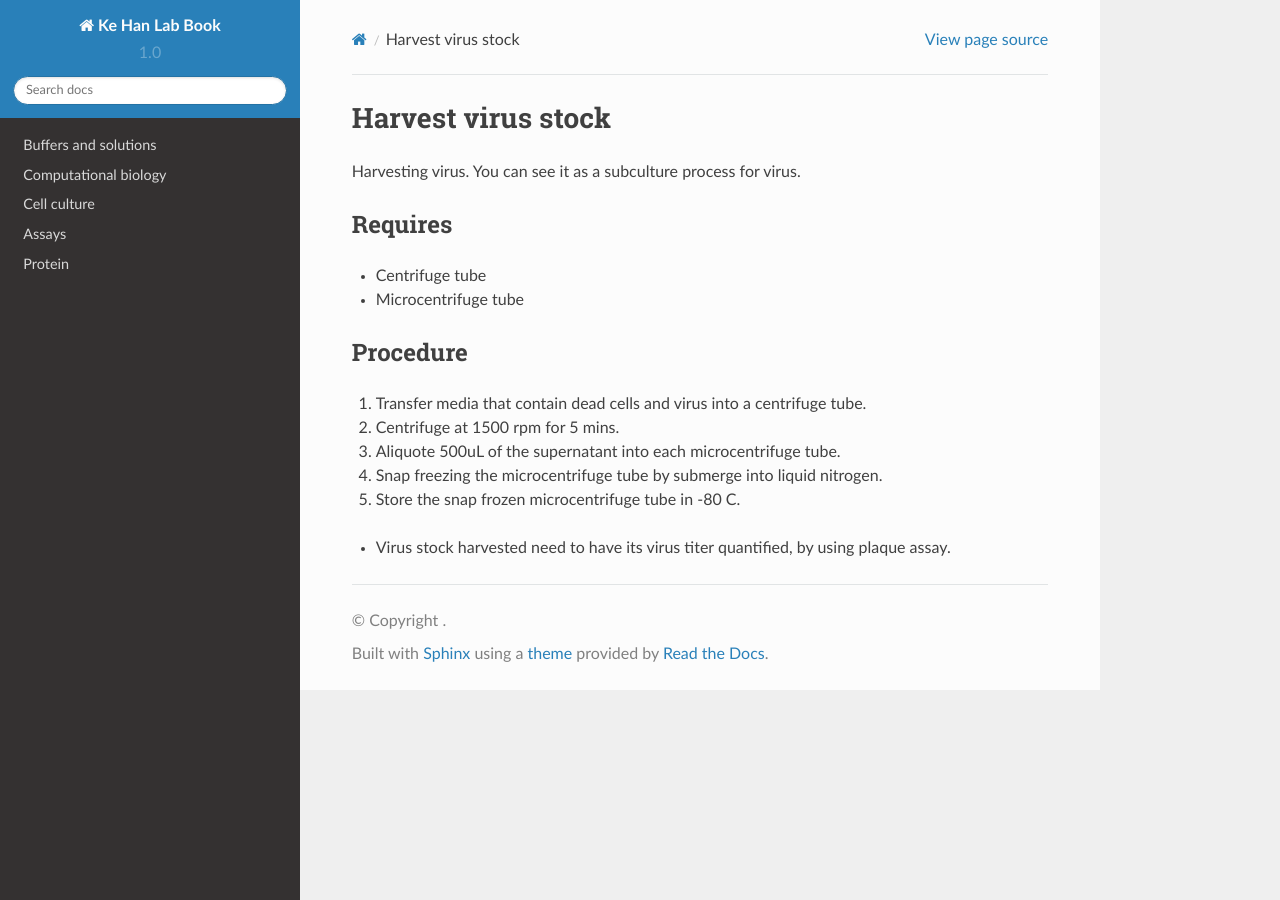
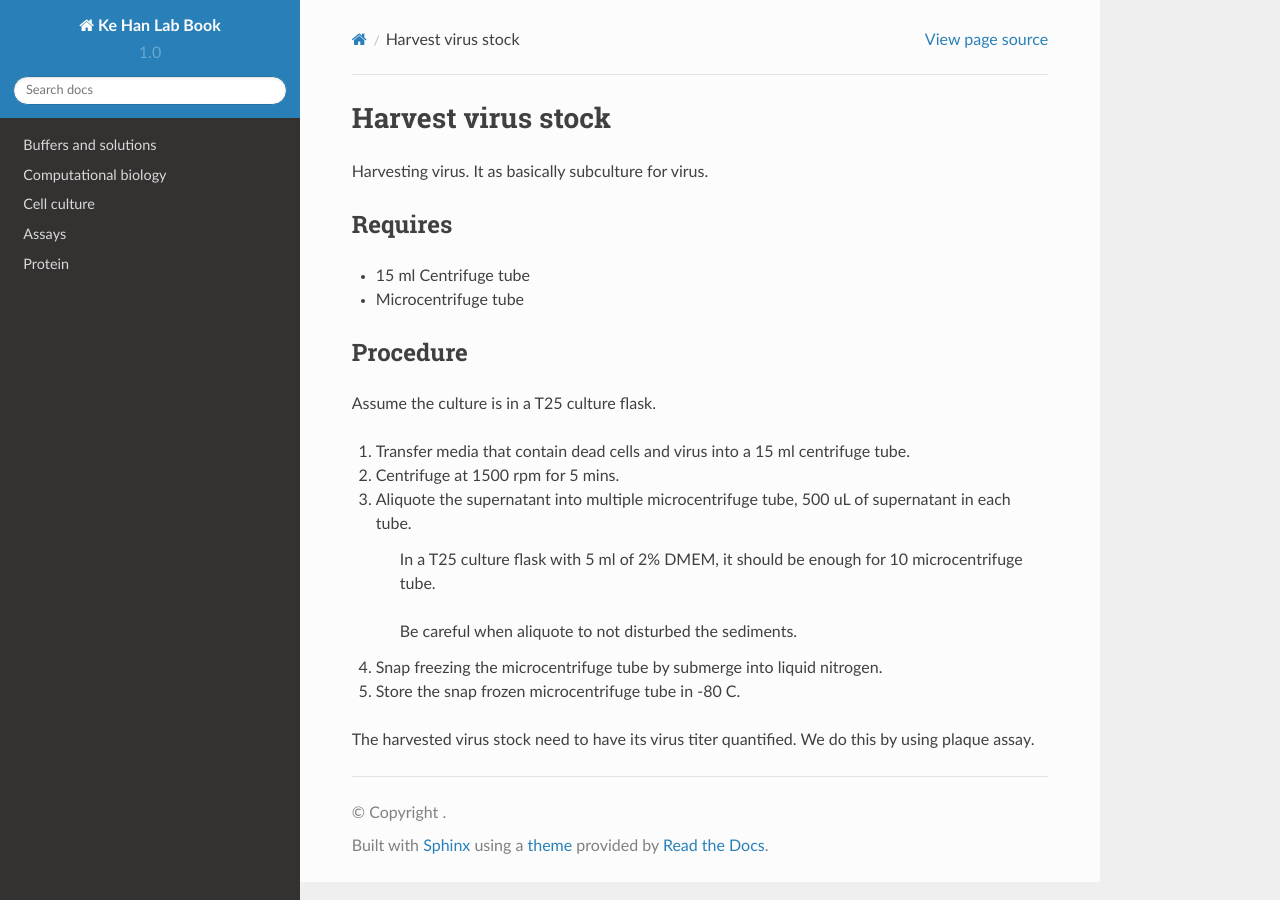
Before and after one commit to kehantan/labbook, a Sphinx documentation site: the page built from docs/virus/harvest.rst, in a window 1280 px wide. Built offline with Sphinx 7.4.7 and the Read the Docs theme 2.0.0, drawn with Linux system fonts in a browser that asks for light colours.

Commit message:
Update harvest.rst

```diff
--- a/docs/virus/harvest.rst
+++ b/docs/virus/harvest.rst
@@ -1,19 +1,27 @@
 Harvest virus stock
 ===================
 
-Harvesting virus. You can see it as a subculture process for virus.
+Harvesting virus. It as basically subculture for virus.
 
 Requires
 --------
-* Centrifuge tube
+* 15 ml Centrifuge tube
 * Microcentrifuge tube
 
 Procedure
 ---------
-#. Transfer media that contain dead cells and virus into a centrifuge tube.
+
+Assume the culture is in a T25 culture flask.
+
+#. Transfer media that contain dead cells and virus into a 15 ml centrifuge tube.
 #. Centrifuge at 1500 rpm for 5 mins.
-#. Aliquote 500uL of the supernatant into each microcentrifuge tube.
+#. Aliquote the supernatant into multiple microcentrifuge tube, 500 uL of supernatant in each tube.
+
+    In a T25 culture flask with 5 ml of 2% DMEM, it should be enough for 10 microcentrifuge tube.
+
+    Be careful when aliquote to not disturbed the sediments.
+
 #. Snap freezing the microcentrifuge tube by submerge into liquid nitrogen.
 #. Store the snap frozen microcentrifuge tube in -80 C.
 
-* Virus stock harvested need to have its virus titer quantified, by using plaque assay.
+The harvested virus stock need to have its virus titer quantified. We do this by using plaque assay.
```
